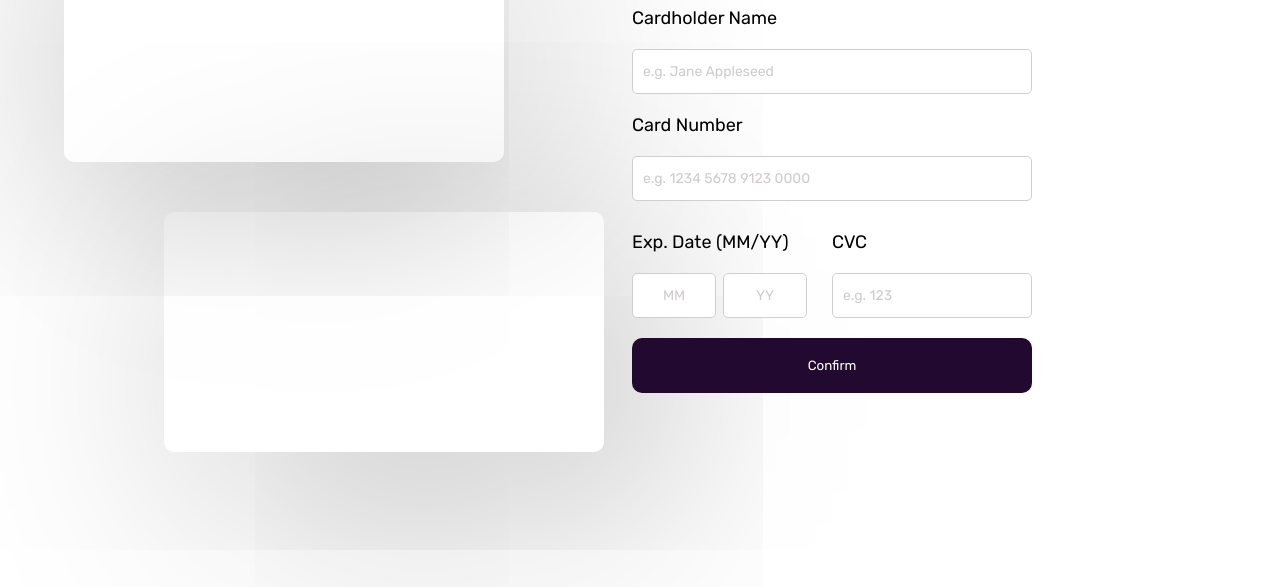
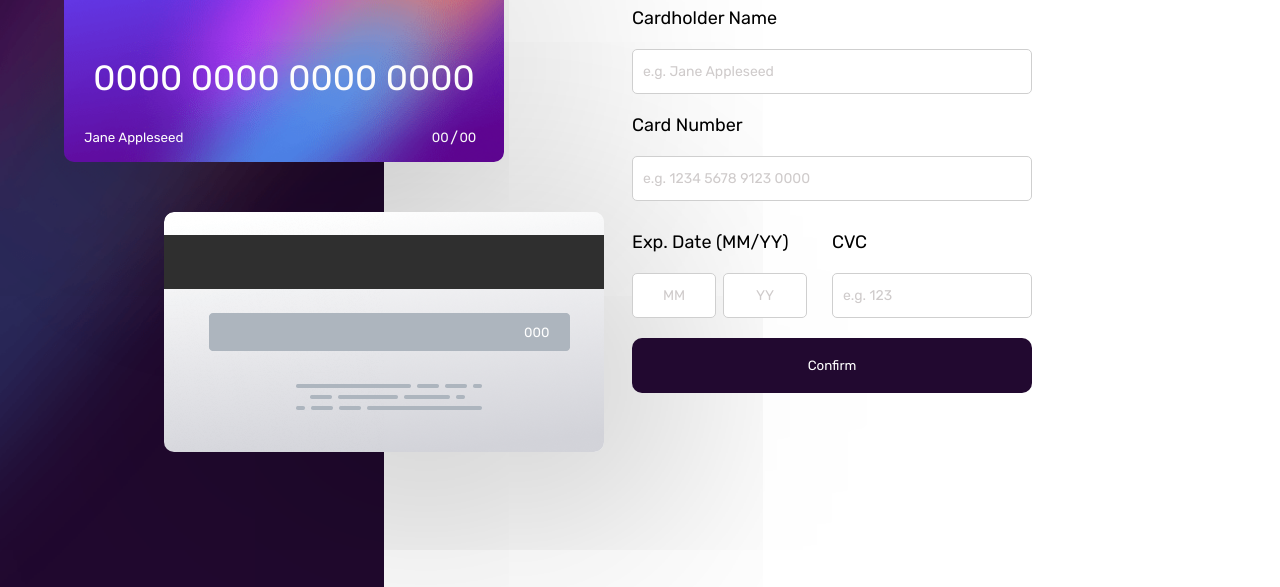
Before and after one commit to diegoSalasTo/diegoSalasTo2.github.io, a plain HTML site: page index.html in a window 1280 px wide. Shown: the part 213-800 px from the top of the page. Drawn offline with Linux system fonts and the light colour scheme.

Commit message:
Update styles.css

```diff
--- a/styles.css
+++ b/styles.css
@@ -33,7 +33,7 @@ input {
 
 .containerLeft {
     flex: 0 0 30%;
-    background-image: url('./images/bg-main-desktop.png');
+    background-image: url('./bg-main-desktop.png');
     background-size: cover;
     background-repeat: no-repeat;
 
@@ -70,7 +70,7 @@ input {
     margin-right: 200px;
     margin-bottom: 50px;
     border-radius: 10px;
-    background: url(./images/bg-card-front.png);
+    background: url('./bg-card-front.png');
     background-size: cover;
     box-shadow: 10px 20px 800px rgba(0, 0, 0, 0.3);
 }
@@ -181,7 +181,7 @@ input::placeholder {
     min-height: 240px;
     background-size: cover;
     box-shadow: 50px 50px 800px rgba(0, 0, 0, 0.3);
-    background: url(./images/bg-card-back.png);
+    background: url('./bg-card-back.png');
 }
 
 .cardBack input {
```
